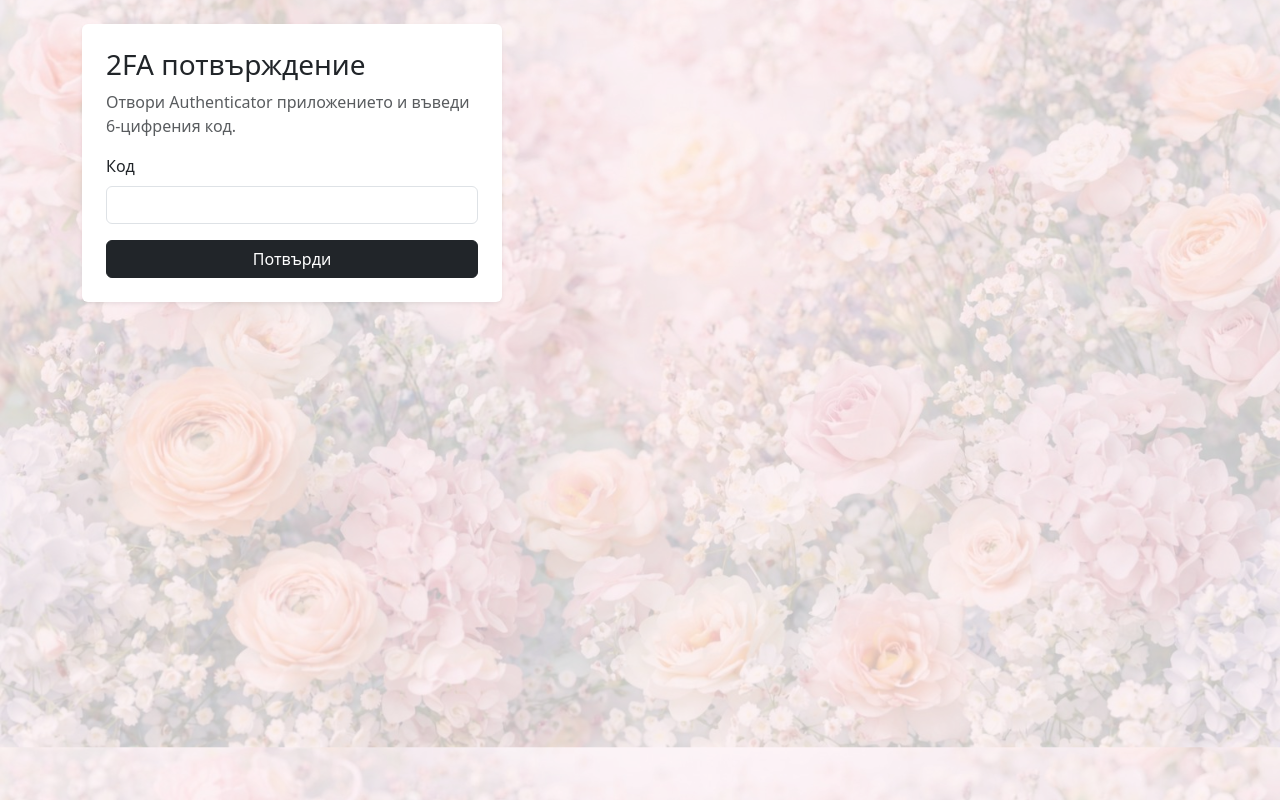
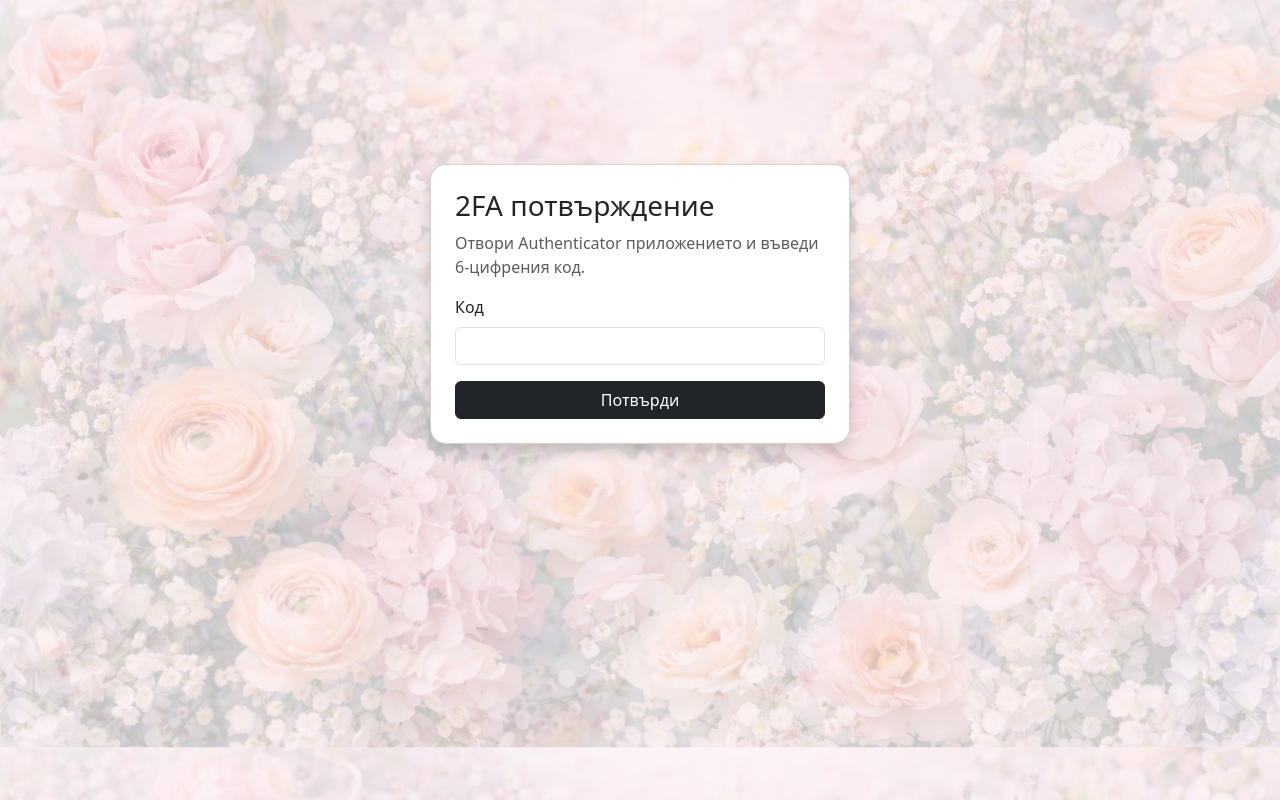
Before and after one commit to dvelinova7/flower_project, a Flask app: template templates/twofa_verify.html in a window 1280 px wide. Shown: the part 106-906 px from the top of the page. Run offline with Flask 3, Linux system fonts and the light colour scheme; the template is opened without the code that fills it, so the values that code supplies are empty.

Commit message:
Intel commit

```diff
--- a/templates/twofa_setup.html
+++ b/templates/twofa_setup.html
@@ -1,6 +1,8 @@
 {% extends "base.html" %}
 {% block content %}
-<div class="bg-white p-4 rounded shadow-sm" style="max-width:520px;">
+<div class="d-flex justify-content-center align-items-center" style="min-height:70vh;">
+  <div class="card shadow p-4" style="width: 100%; max-width: 420px; border-radius:16px;">
+
   <h3>Настройка на 2FA</h3>
   <ol>
     <li>Инсталирай Google Authenticator / Microsoft Authenticator.</li>
--- a/templates/twofa_verify.html
+++ b/templates/twofa_verify.html
@@ -1,6 +1,8 @@
 {% extends "base.html" %}
 {% block content %}
-<div class="bg-white p-4 rounded shadow-sm" style="max-width:420px;">
+<div class="d-flex justify-content-center align-items-center" style="min-height:70vh;">
+  <div class="card shadow p-4" style="width: 100%; max-width: 420px; border-radius:16px;">
+
   <h3>2FA потвърждение</h3>
   <p class="text-muted">Отвори Authenticator приложението и въведи 6-цифрения код.</p>
   <form method="post">
```
